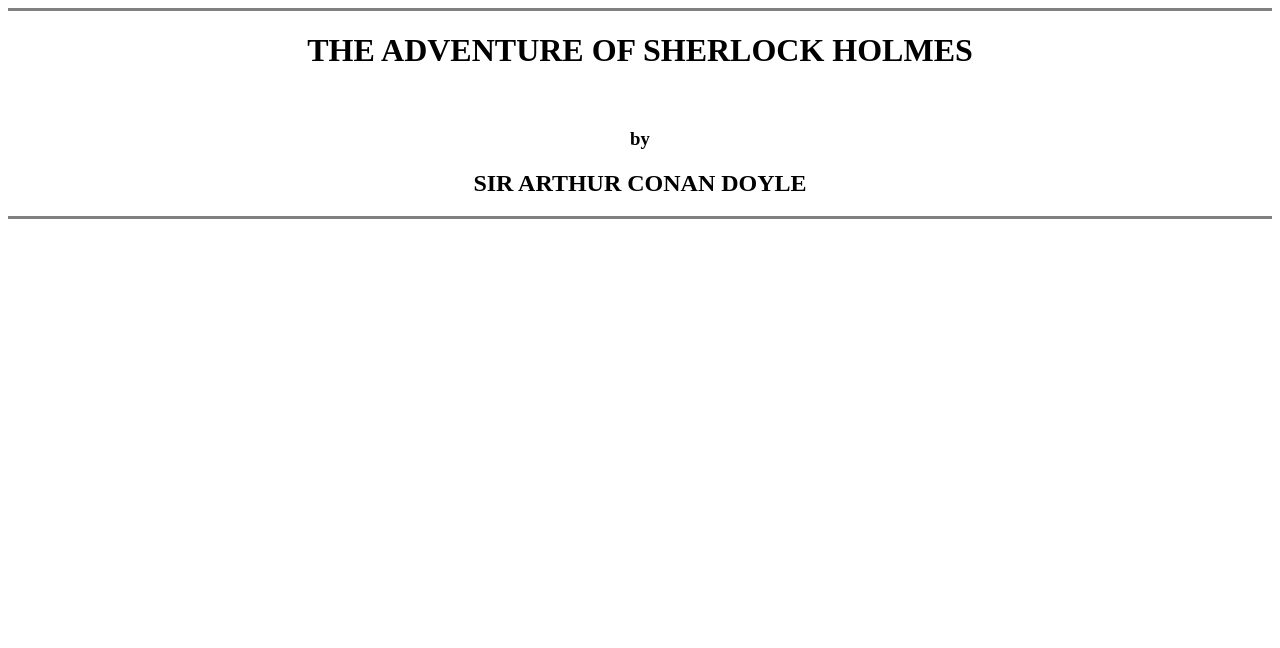
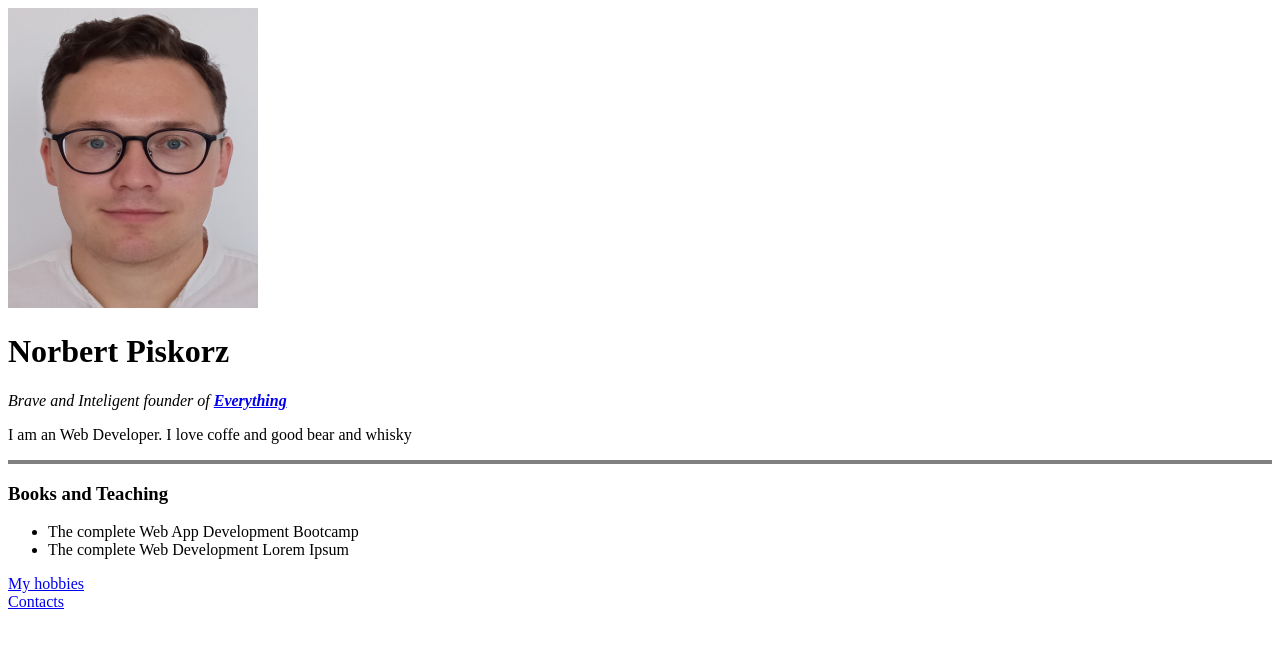
Before and after one commit to Rybski113/Web-Development-Bootcamp, a plain HTML site: page index.html in a window 1280 px wide. Drawn offline with Linux system fonts and the light colour scheme.

Commit message:
introduction to html

```diff
--- a/index.html
+++ b/index.html
@@ -7,14 +7,21 @@
     <title>Web Development</title>
 </head>
 <body>
-    <center>
-        <hr size="3" noshade>
-     <h1>THE ADVENTURE OF SHERLOCK HOLMES </h1>
+    <img src="img/1644244792347.jpg" width="250px" height="300px" alt="NorbertPicture">
+    <h1>Norbert Piskorz</h1>
+     <p><em>Brave and Inteligent founder of <strong><a href="#">Everything</a></strong></em></p>
+     <p>I am an Web Developer. I love coffe and good bear and whisky</p>
+     <hr size="4" noshade>
+
+     <h3>Books and Teaching</h3>
+     <ul>
+        <li>The complete Web App Development Bootcamp</li>
+        <li>The complete Web Development Lorem Ipsum</li>
+     </ul>
+
+     <a href="hobbies.html">My hobbies</a>
      <br>
-     <h3>by</h3>
-     <h2>SIR ARTHUR CONAN DOYLE</h2>
-     <hr size="3" noshade>
-    </center>
+     <a href="contact.html">Contacts</a>
 
 
 </body>
```
Also changed, not shown: contact.html (added, +16 -0 lines), hobbies.html (added, +17 -0 lines), img/1644244792347.jpg (added).
